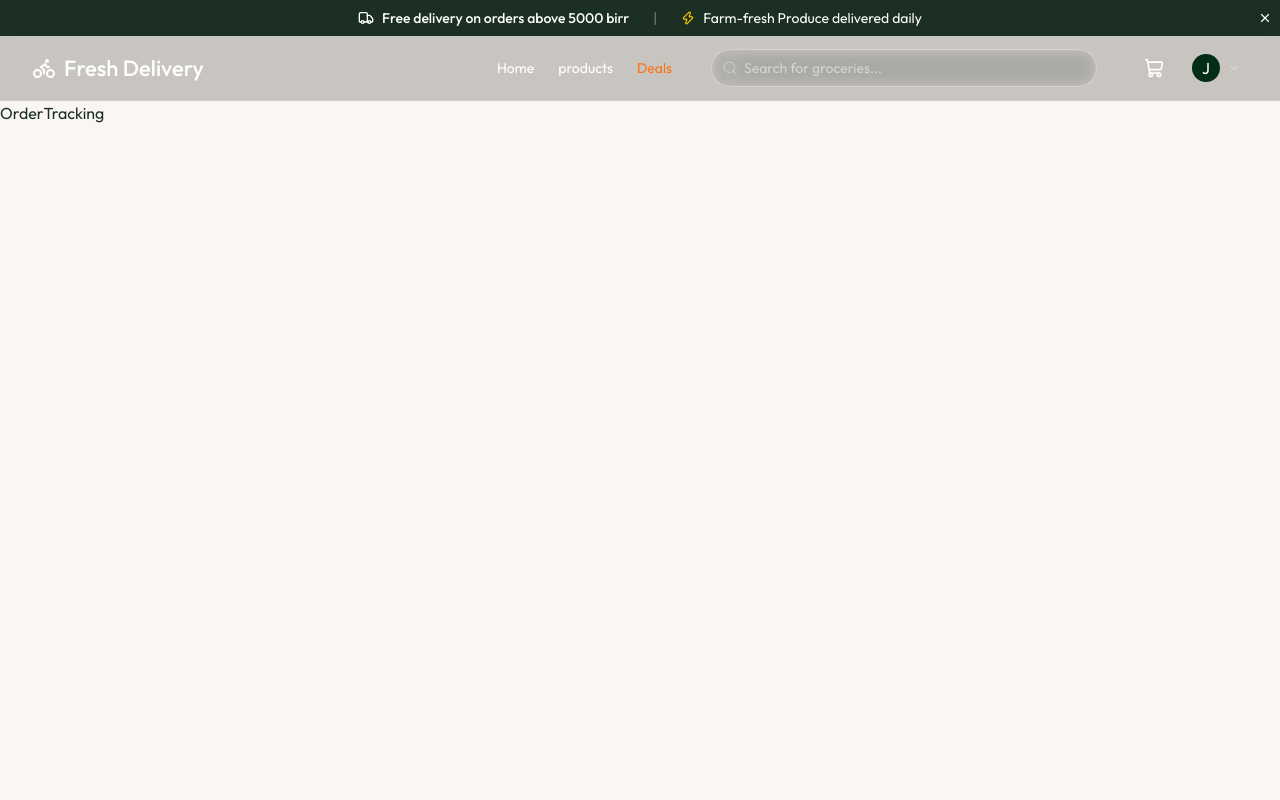
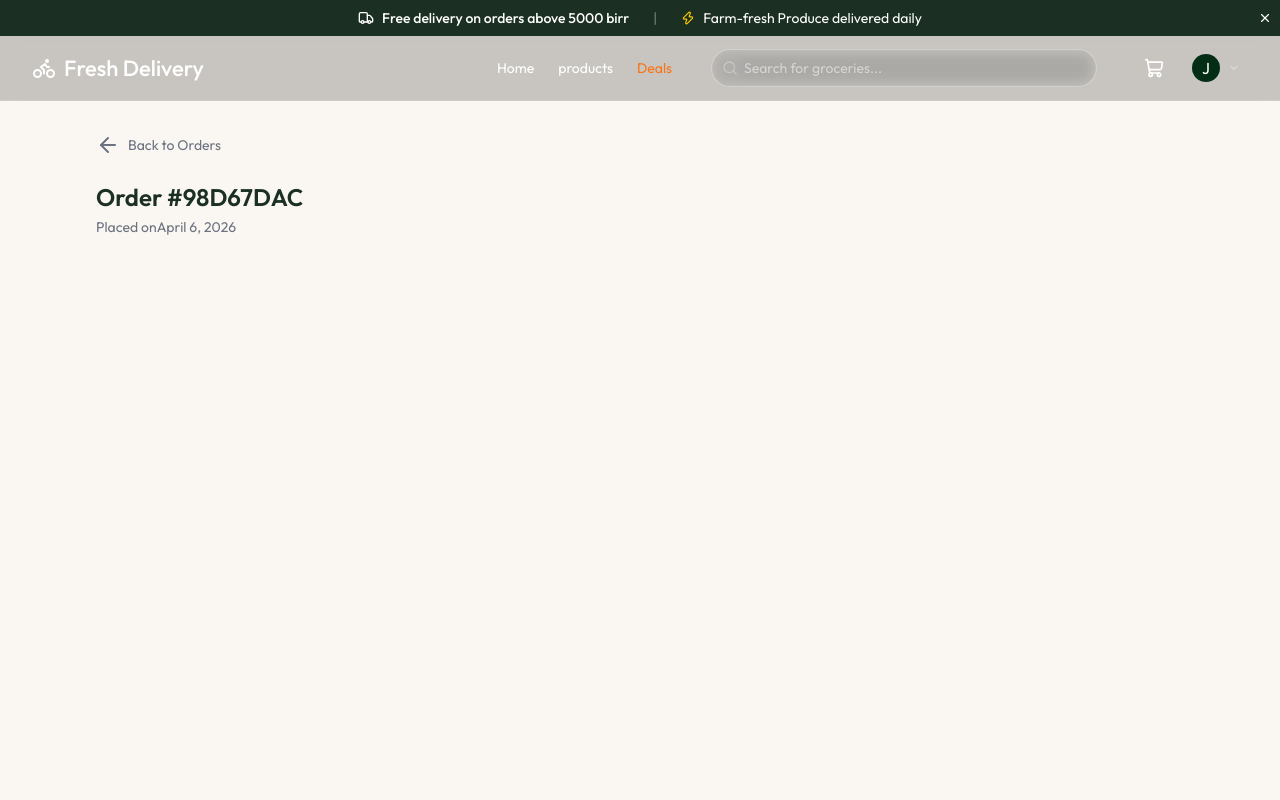
Before and after one commit to surameli/fresh-corner-delivery, a React (Vite) app in the folder client/: page /orders/69d366617ed7e54198d67dac in a window 1280 px wide. Shown: the top 800 px of the page. Built offline with nearby package versions, Linux system fonts and the light colour scheme.

Commit message:
implement ordertracking page

```diff
--- a/client/src/pages/MyOrders.tsx
+++ b/client/src/pages/MyOrders.tsx
@@ -4,7 +4,7 @@ import { Link, useSearchParams } from "react-router-dom";
 import { useCart } from "../context/CartContext";
 import { dummyDashboardOrdersData, statusColors } from "../assets/assets";
 import Loading from "../components/loading";
-import { Calendar, CalendarIcon, ChevronRightIcon, PackageIcon } from "lucide-react";
+import { CalendarIcon, ChevronRightIcon, PackageIcon } from "lucide-react";
 
 
 
--- a/client/src/pages/OrderTracking.tsx
+++ b/client/src/pages/OrderTracking.tsx
@@ -1,8 +1,51 @@
+import { useEffect, useState } from "react";
+import { useNavigate, useParams } from "react-router-dom"
+import type { Order } from "../types";
+import { dummyDashboardOrdersData } from "../assets/assets";
+import Loading from "../components/loading";
+import { ArrowLeftIcon } from "lucide-react";
 
 
 const OrderTracking = () => {
+
+  const {id} = useParams();
+  const navigate = useNavigate()
+  const [order, setorder] = useState<Order |null>(null)
+  const [loading, setloading] = useState(true)
+  const [livelocation , setLiveLocation] = useState<{lat: number; lng: number} | null> (null)
+
+  useEffect (()=>{
+    setorder(dummyDashboardOrdersData.find((o) => o._id === id)as any)
+    setloading(false)
+  },[id, navigate])
+
+  if(loading) return <Loading/>
+  if(!order) null
   return (
-    <div>OrderTracking</div>
+    <div className="min-h-screen mn-20 bg-app-cream">
+      <div className="max-w-6xl mx-auto px-4 sm:px-6 lg:px-8 py-8">
+        {/* header */}
+        <button onClick={()=> navigate("/orders")}
+        className="flex items-center gap-2 text-sm text-app-text-light hover:text-app-green mb-6 transition-colors">
+          <ArrowLeftIcon className="soze-4"/> Back to Orders
+        </button>
+
+        {/* oreder id date status */}
+
+        <div className="flex items-center justify-between mb-8">
+          <div>
+            <h1 className="text-2xl font-semibold text-app-green"> Order #{order!._id.slice(-8).toUpperCase()}</h1>
+            <p className="text-sm text-app-text-light mt-1">Placed on{new Date(order!.createdAt).toLocaleDateString("en-us" , {month: "long", day: "numeric", year:"numeric"})}</p>
+          </div>
+          <span>
+
+          </span>
+
+        </div>
+
+      </div>
+
+    </div>
   )
 }
 
```
